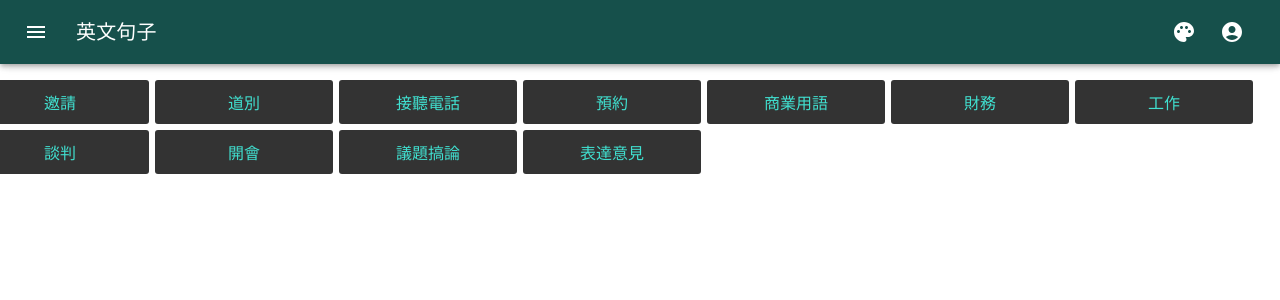
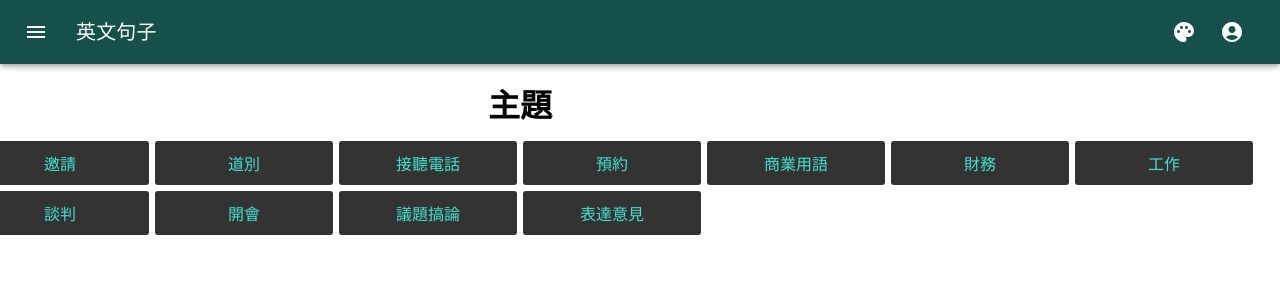
Before and after one commit to AbbyAbby33/english-sentence, a React (Create React App) app: page / in a window 1280 px wide. Shown: the top 300 px of the page. Built offline with nearby package versions, Linux system fonts and the light colour scheme.

Commit message:
feat: (句子學習) 加入標題

```diff
--- a/src/content/SentenceLearning/pages/SentenceLearning.js
+++ b/src/content/SentenceLearning/pages/SentenceLearning.js
@@ -1,4 +1,5 @@
 import Topic from '../components/Topic';
+import styled from '@emotion/styled';
 
 export default function SentenceLearning() {
 
@@ -18,8 +19,14 @@ export default function SentenceLearning() {
         {id: 't0012', name: '表達意見'},
     ];
 
+    const Title = styled.h1`
+                        text-align: center;
+                        margin: 0 0 15px;
+                    `
+
     return (
         <div>
+            <Title>主題</Title>
             {TOPIC_LIST.map(v => {
                 return <Topic key={v.id} {...v}></Topic>
             })}
```
